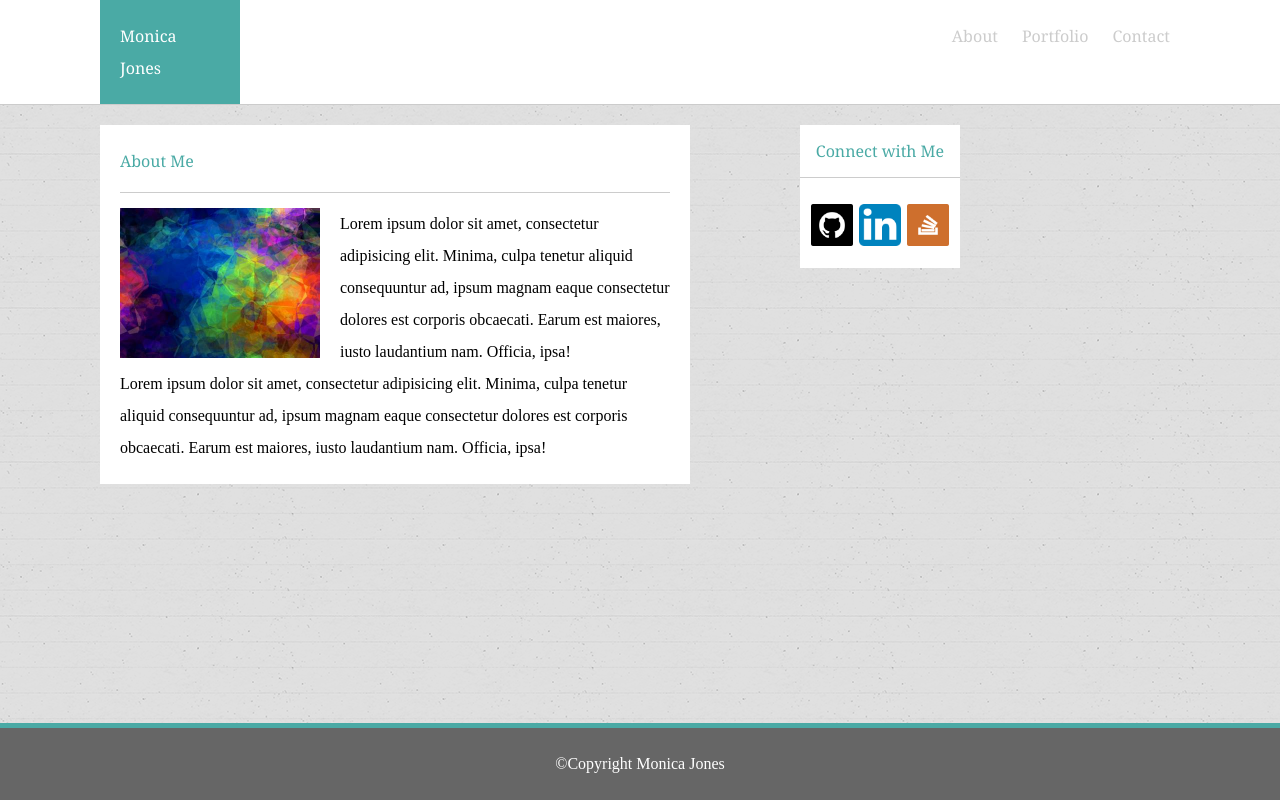
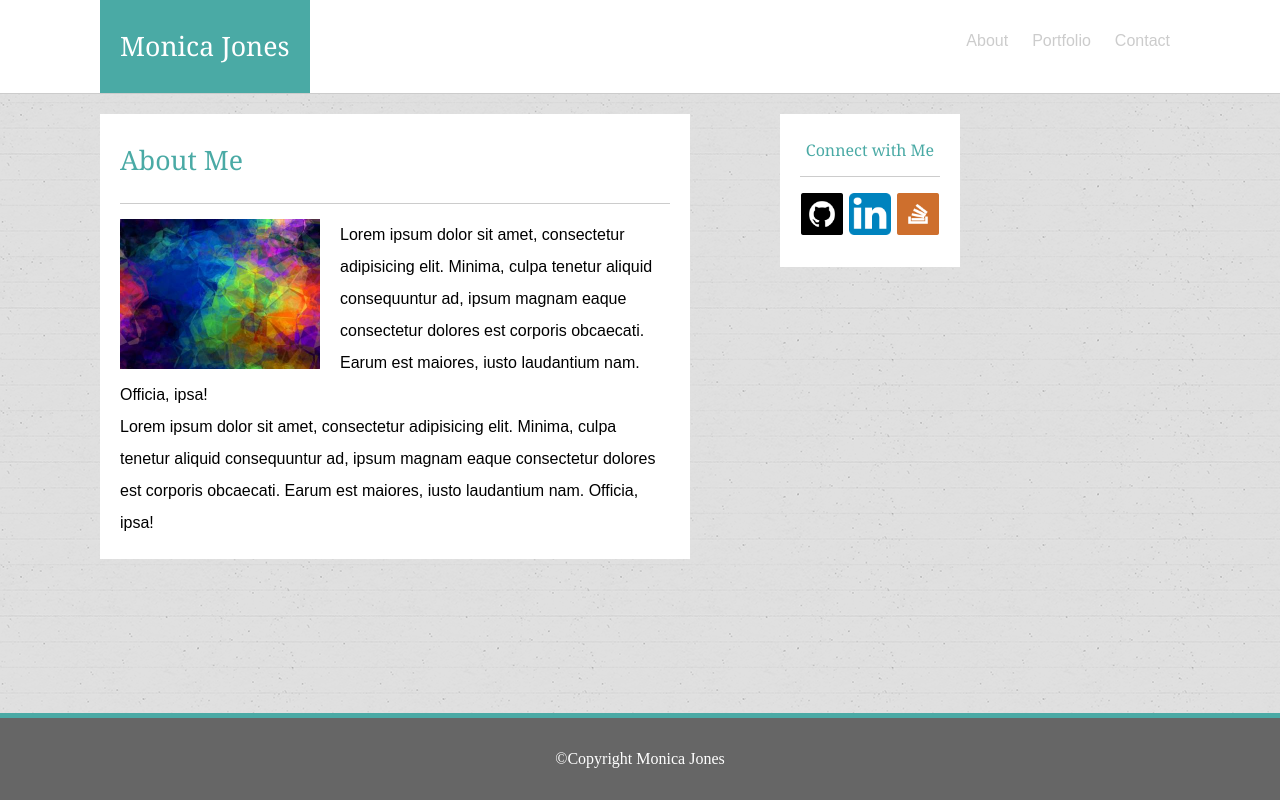
Before and after one commit to monicaj314/Basic-Portfolio, a plain HTML site: page index.html in a window 1280 px wide. Drawn offline with Linux system fonts and the light colour scheme.

Commit message:
font change and cleanup

```diff
--- a/assets/css/reset.css
+++ b/assets/css/reset.css
@@ -56,16 +56,20 @@ table {
 }
 h1 {
 	font-family: 'Georgia', Times, Times New Roman, serif;
+	font-size:20pt;
 }
 h2 {
 	font-family: 'Georgia', Times, Times New Roman, serif;
 	color: #4aaaa5;
-	padding: 10px 0px 10px;
+	padding: 0px 0px 10px;
 	text-align:center;
 	border-style: solid;
 	border-bottom-width: 1px;
 	border-bottom-color: #cccccc;
 	margin-bottom: 15px;
+}
+p {
+	font-family:'Arial', 'Helvetica Neue', Helvetica, sans-serif;
 }
 aside {
 	width: auto;
@@ -73,6 +77,7 @@ aside {
 	float: right;
 	background-color: #ffffff;
 	overflow: auto;
+	padding: 20px;
 }
 div.name {
 	float: left;
@@ -82,7 +87,7 @@ div.name {
 	float:right;
 	background-color: #ffffff;
 	color: #666666;
-	padding-top:20px;
+	padding-top:25px;
 }
 
 li {
@@ -90,7 +95,7 @@ li {
 	margin: 10px;
 }
 li a:link {
-	font-family: 'Georgia', Times, Times New Roman, serif;
+	font-family: 'Arial', 'Helvetica Neue', Helvetica, sans-serif;
 	color: #cccccc;
     text-decoration: none;
 }
@@ -104,7 +109,6 @@ li a:visited {
 
 /* Change the link color on hover */
 li a:hover {
-	font-family: 'Georgia', Times, Times New Roman, serif;
     color: #4aaaa5;
 }
 .maincontent {
@@ -115,8 +119,9 @@ li a:hover {
 	background-color: #4aaaa5;
 	color: #fff;
 	padding: 20px;
-	width: 100px;
+	width: auto;
 	margin-left: 100px;
+	font-size:20pt;
 }
 .about {
 	width: 550px;
@@ -138,10 +143,6 @@ li a:hover {
 	float: left;
 	margin-right: 20px;
 }
-.connect {
-	padding: 10px;
-	margin-left: ;
-}
 .thumb {
 	width: 42px;
 	height: 42px;
@@ -160,5 +161,5 @@ footer {
 	border-top-color: #4aaaa5;
 }
 .footer {
-	padding: 20px;
+	padding: 25px;
 }
--- a/index.html
+++ b/index.html
@@ -38,8 +38,10 @@ Lorem ipsum dolor sit amet, consectetur adipisicing elit. Minima, culpa tenetur
 	</p>
 	</div>
 <aside>
-<h2>Connect with Me</h2>
-	<div class="connect">
+<div>
+	<h2>Connect with Me</h2>
+</div>
+	<div>
 		<img src= "assets/images/git.jpg" alt="github" class="thumb" />
 		<img src= "assets/images/linkedin.jpg" alt="linkedin" class="thumb" />
 		<img src="assets/images/stack.jpg" alt= "stack overflow" class="thumb"/>
```
